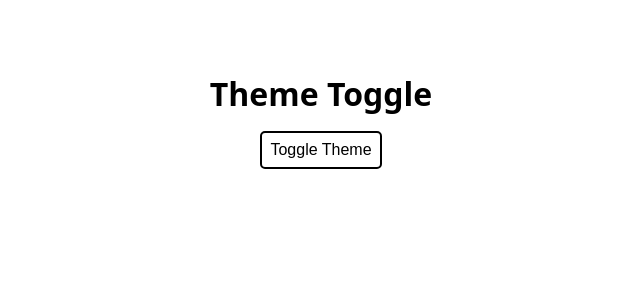
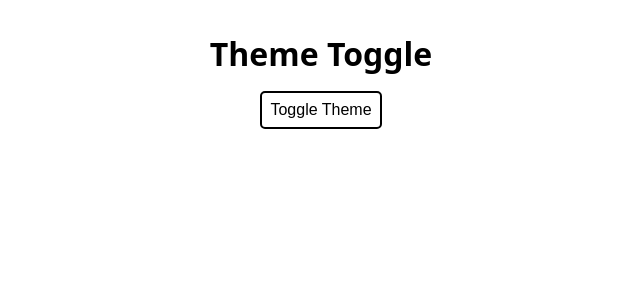
Before and after one commit to Espadv69/useState-Basics, a React (Vite) app in the folder BackgroundToggle/: page / in a window 1280 px wide. Shown: the top 300 px of the page, without its empty margins (319-959 px from the left). Built offline with nearby package versions, Linux system fonts and the light colour scheme; the HTML template or start-up script is replaced by a standard one.

Commit message:
Refactor CSS for ThemeToggle component to improve readability and consistency

```diff
--- a/BackgroundToggle/src/components/ThemeToogle/ThemeToggle.css
+++ b/BackgroundToggle/src/components/ThemeToogle/ThemeToggle.css
@@ -1,6 +1,5 @@
 .theme-toggle {
   width: 100%;
-  height: 30dvh;
   padding: 2rem;
 
   display: flex;
@@ -9,12 +8,12 @@
   align-items: center;
   gap: 1rem;
 
-  transition: background .3s;
+  transition: background 0.3s;
 }
 
 .toggle-btn {
   cursor: pointer;
-  padding: .5rem;
+  padding: 0.5rem;
 
   border: 2px solid currentColor;
   border-radius: 5px;
```
